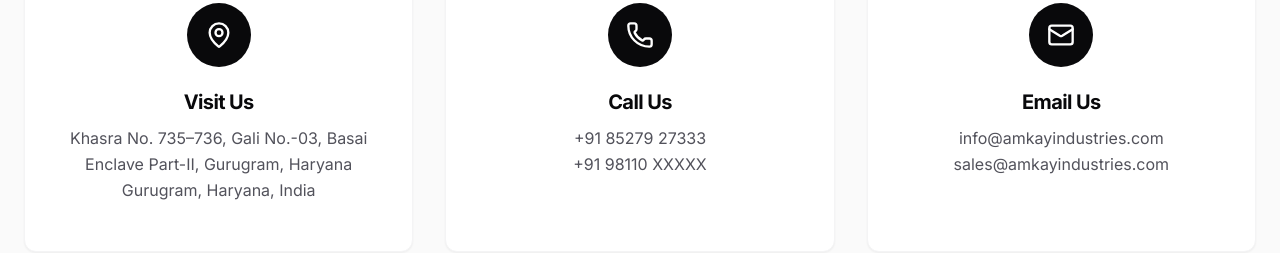
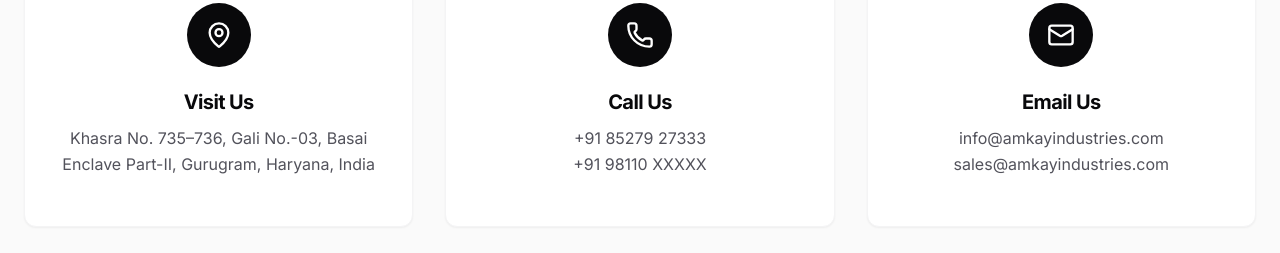
Before and after one commit to crynce/amkay2, a React (Vite) app: page /contact in a window 1280 px wide. Shown: the part 1020-1273 px from the top of the page. Built offline with nearby package versions, Linux system fonts and the light colour scheme.

Commit message:
feat: add new contact page with form, contact details, and map embed.

```diff
--- a/src/pages/Contact.jsx
+++ b/src/pages/Contact.jsx
@@ -187,8 +187,6 @@
               <h3>Visit Us</h3>
               <p>
                 Khasra No. 735–736, Gali No.-03, Basai Enclave Part-II,
-                Gurugram, Haryana
-                <br />
                 Gurugram, Haryana, India
               </p>
             </motion.div>
```
